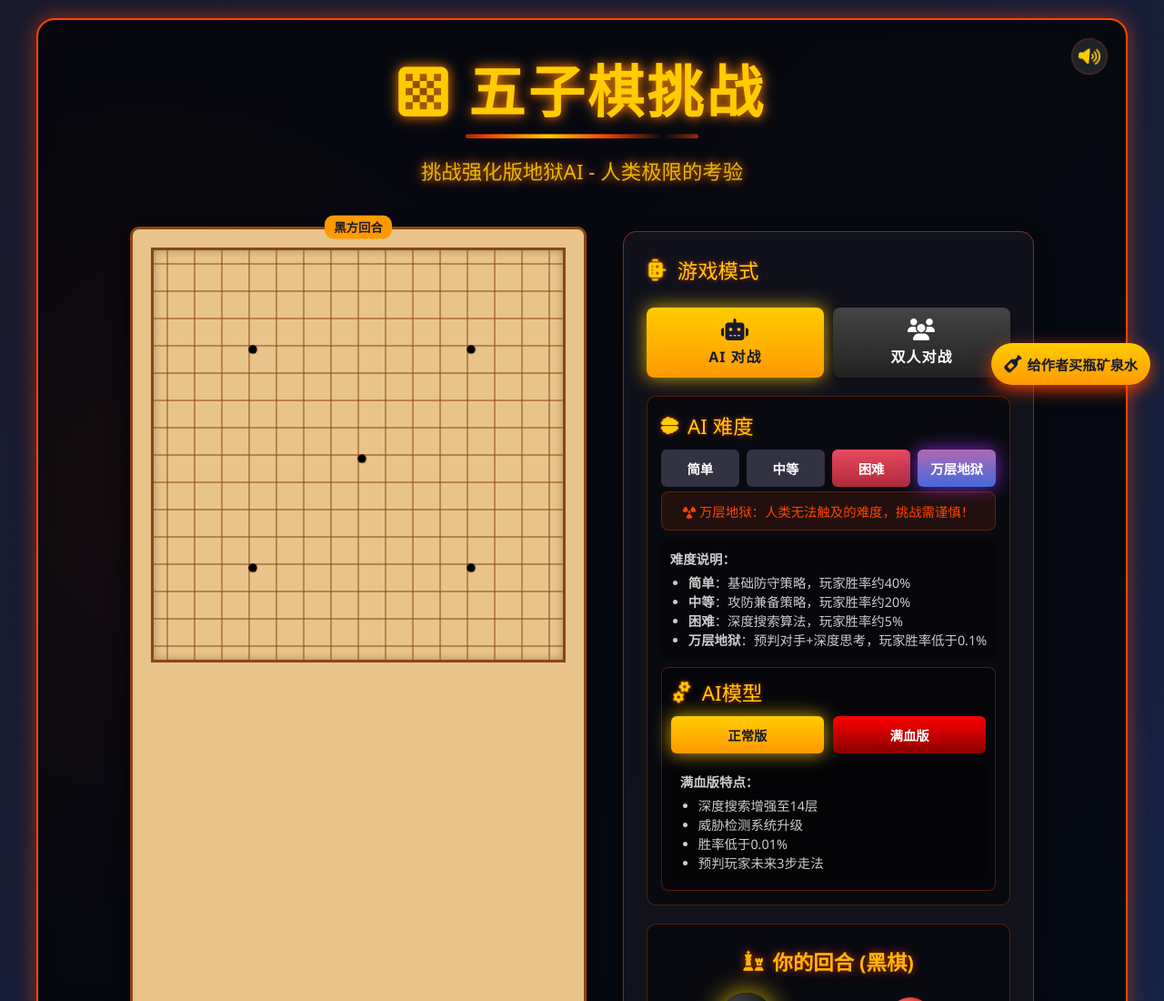
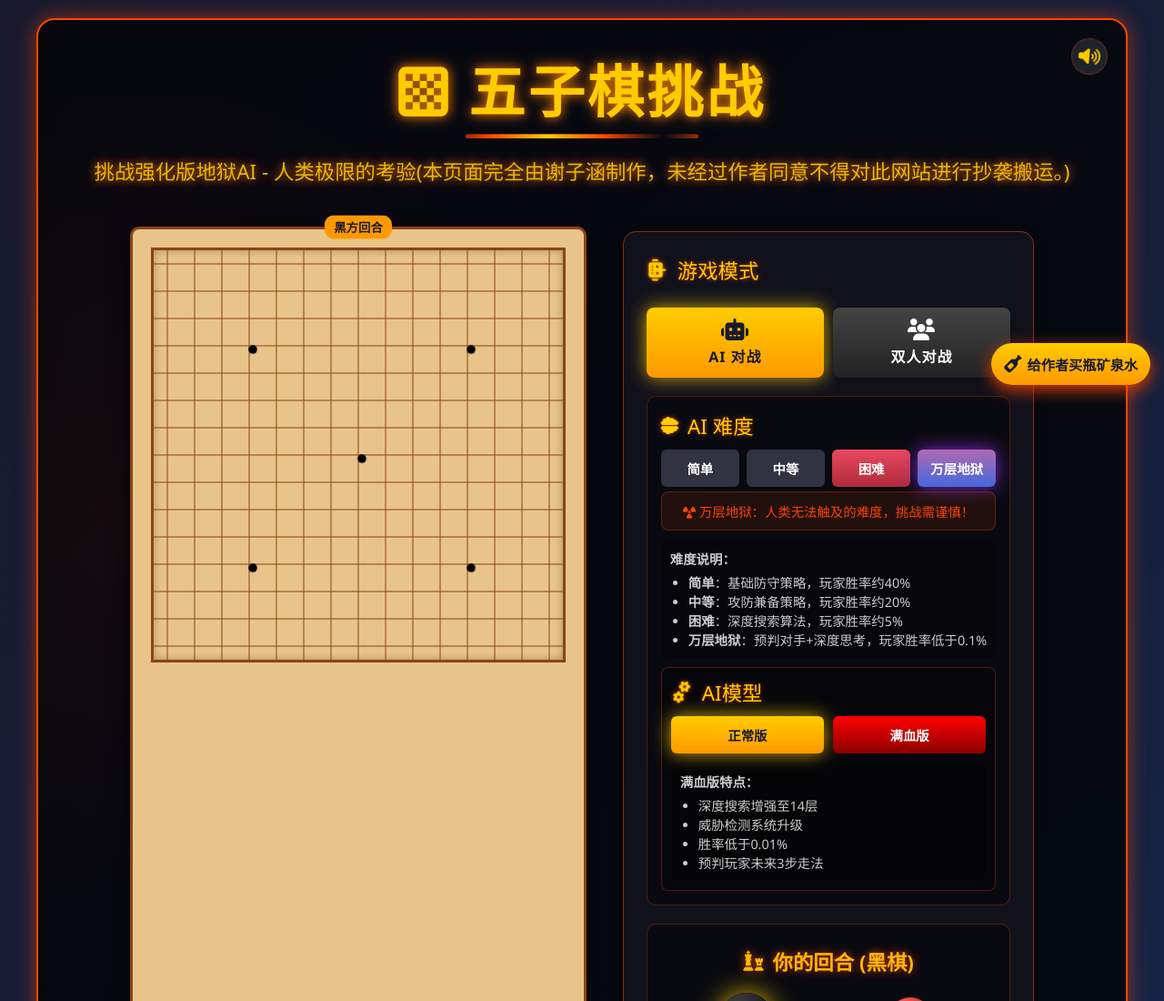
Before and after one commit to kevin2014123/5zq-kevin2014.github.io, a plain HTML site: page index.html in a window 1280 px wide. Shown: the top 1100 px of the page at 91% size. Drawn offline with Linux system fonts and the light colour scheme.

Commit message:
更新 index.html

```diff
--- a/index.html
+++ b/index.html
@@ -1283,7 +1283,7 @@
 
         <header>
             <h1><i class="fas fa-chess-board"></i> 五子棋挑战</h1>
-            <div class="subtitle">挑战强化版地狱AI - 人类极限的考验</div>
+            <div class="subtitle">挑战强化版地狱AI - 人类极限的考验(本页面完全由谢子涵制作，未经过作者同意不得对此网站进行抄袭搬运。)</div>
         </header>
 
         <div class="game-wrapper">
```
